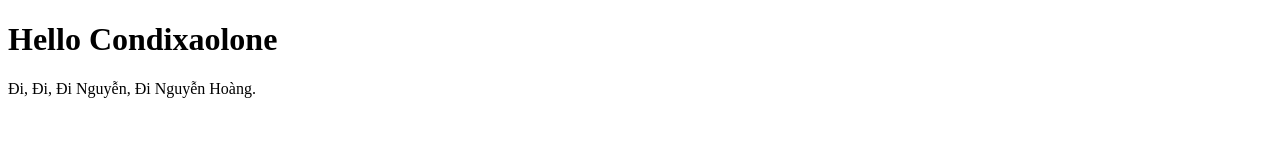
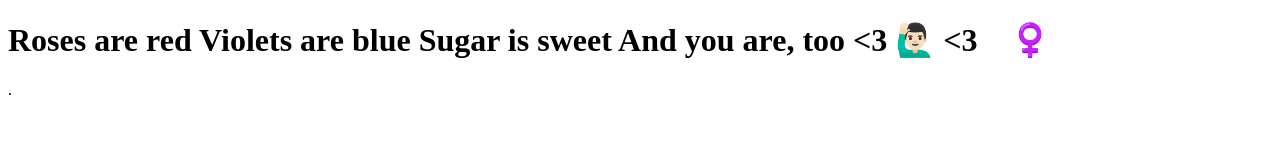
Before and after one commit to nnhai94/nnhai94.github.io, a plain HTML site: page index.html in a window 1280 px wide. Drawn offline with Linux system fonts and the light colour scheme.

Commit message:
Update index.html

```diff
--- a/index.html
+++ b/index.html
@@ -1,7 +1,11 @@
 <!DOCTYPE html>
 <html>
 <body>
-<h1>Hello Condixaolone</h1>
-<p>Đi, Đi, Đi Nguyễn, Đi Nguyễn Hoàng.</p>
+<h1>Roses are red
+Violets are blue
+Sugar is sweet
+And you are, too <3
+🙋🏻‍♂️ <3 🏼‍♀️</h1>
+<p>.</p>
 </body>
 </html>
```
